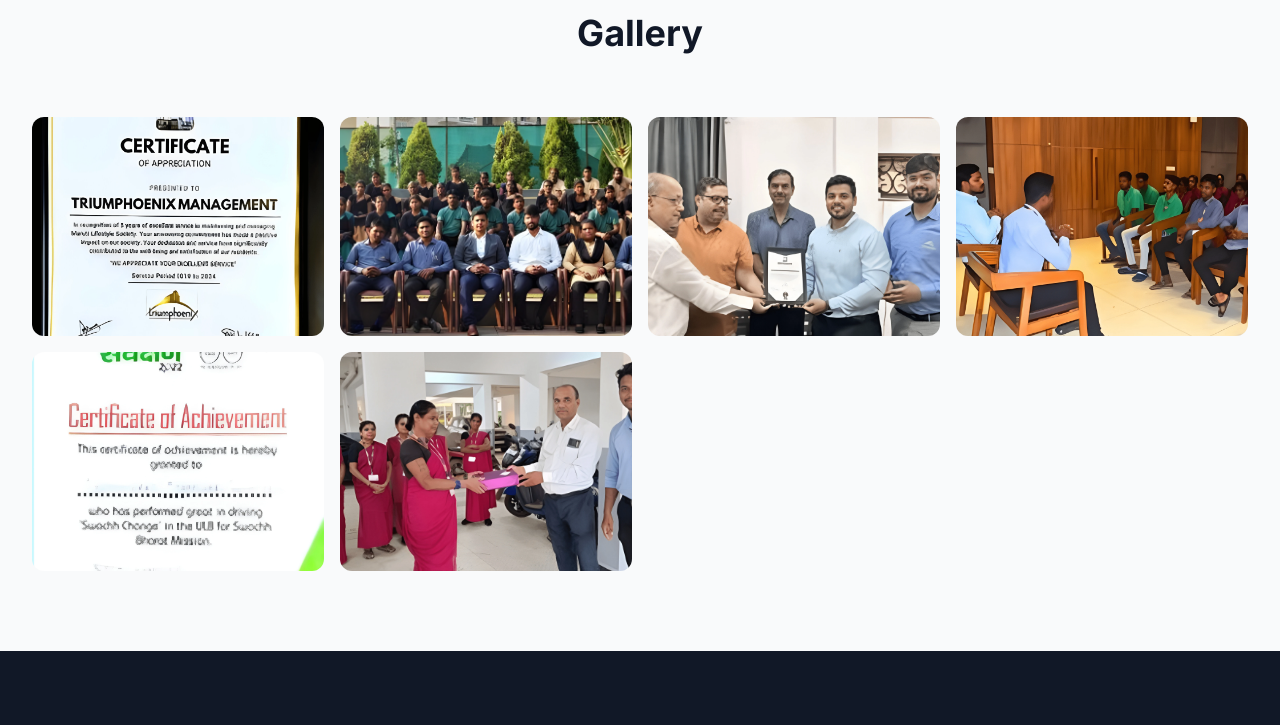
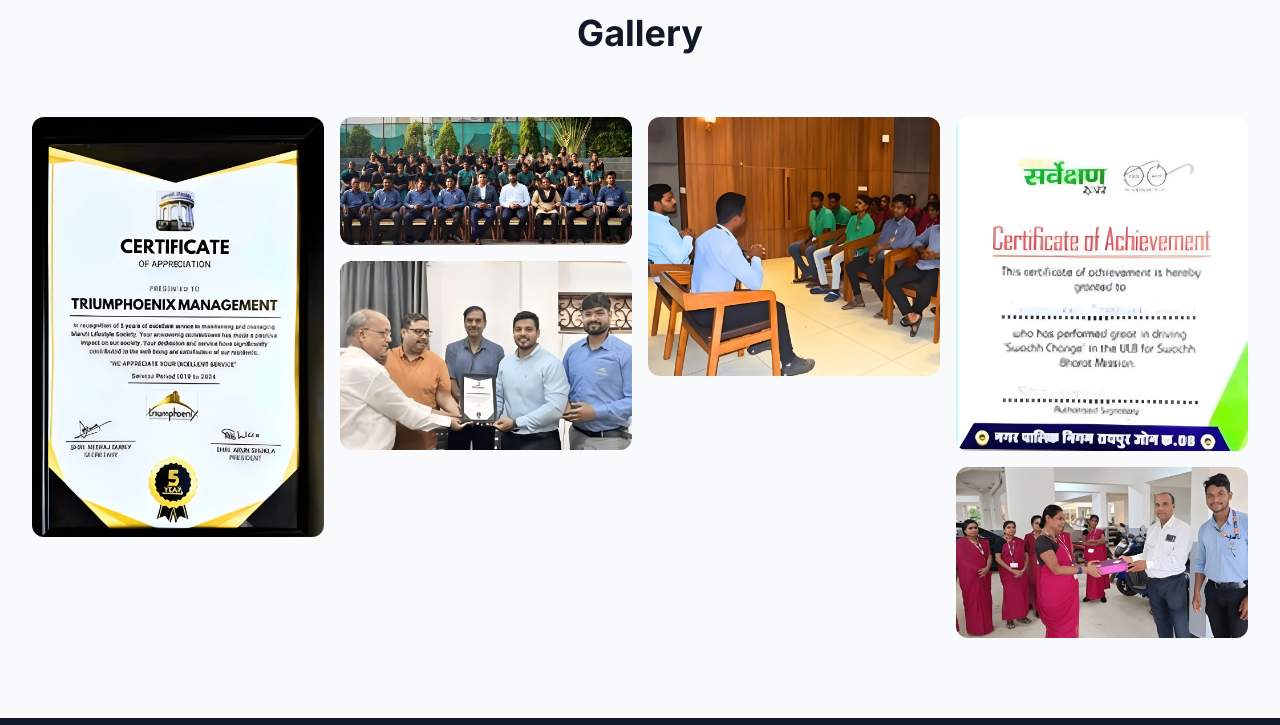
Before and after one commit to Jaspreetkohli72/Infinity-Facilities-Management, a plain HTML site: page projects.html in a window 1280 px wide. Shown: the part 1661-2386 px from the top of the page. Drawn offline with nearby package versions, Linux system fonts and the light colour scheme.

Commit message:
Final production build: Updates to projects gallery (Masonry layout, static images)

```diff
--- a/projects.html
+++ b/projects.html
@@ -298,43 +298,25 @@
             <h2 class="text-3xl md:text-4xl font-bold text-gray-900">Gallery</h2>
         </div>
 
-        <div class="grid grid-cols-2 md:grid-cols-3 lg:grid-cols-4 gap-4" id="gallery-grid">
+        <div class="columns-2 md:columns-3 lg:columns-4 gap-4 space-y-4" id="gallery-grid">
             <!-- Gallery Images (WebP) -->
-            <div class="aspect-[4/3] bg-gray-100 rounded-xl overflow-hidden relative group cursor-pointer"
-                onclick="openModal({image: 'assets/img/gallery/gallery_01.webp', title: 'Facility Overview', category: 'Highlights', description: 'Glimpse of our facility management standards.', features: []})">
-                <img src="assets/img/gallery/gallery_01.webp" alt="Gallery 1"
-                    class="w-full h-full object-cover transition-transform duration-500 group-hover:scale-110">
-                <div class="absolute inset-0 bg-black/0 group-hover:bg-black/20 transition-colors duration-300"></div>
+            <div class="break-inside-avoid">
+                <img src="assets/img/gallery/gallery_01.webp" alt="Gallery 1" class="w-full h-auto rounded-xl">
             </div>
-            <div class="aspect-[4/3] bg-gray-100 rounded-xl overflow-hidden relative group cursor-pointer"
-                onclick="openModal({image: 'assets/img/gallery/gallery_02.webp', title: 'Team Excellence', category: 'Team', description: 'Our dedicated professionals at work.', features: []})">
-                <img src="assets/img/gallery/gallery_02.webp" alt="Gallery 2"
-                    class="w-full h-full object-cover transition-transform duration-500 group-hover:scale-110">
-                <div class="absolute inset-0 bg-black/0 group-hover:bg-black/20 transition-colors duration-300"></div>
+            <div class="break-inside-avoid">
+                <img src="assets/img/gallery/gallery_02.webp" alt="Gallery 2" class="w-full h-auto rounded-xl">
             </div>
-            <div class="aspect-[4/3] bg-gray-100 rounded-xl overflow-hidden relative group cursor-pointer"
-                onclick="openModal({image: 'assets/img/gallery/gallery_03.webp', title: 'Community Impact', category: 'Events', description: 'Engaging with the community.', features: []})">
-                <img src="assets/img/gallery/gallery_03.webp" alt="Gallery 3"
-                    class="w-full h-full object-cover transition-transform duration-500 group-hover:scale-110">
-                <div class="absolute inset-0 bg-black/0 group-hover:bg-black/20 transition-colors duration-300"></div>
+            <div class="break-inside-avoid">
+                <img src="assets/img/gallery/gallery_03.webp" alt="Gallery 3" class="w-full h-auto rounded-xl">
             </div>
-            <div class="aspect-[4/3] bg-gray-100 rounded-xl overflow-hidden relative group cursor-pointer"
-                onclick="openModal({image: 'assets/img/gallery/gallery_04.webp', title: 'Awards & Recognition', category: 'Awards', description: 'Celebrating our achievements.', features: []})">
-                <img src="assets/img/gallery/gallery_04.webp" alt="Gallery 4"
-                    class="w-full h-full object-cover transition-transform duration-500 group-hover:scale-110">
-                <div class="absolute inset-0 bg-black/0 group-hover:bg-black/20 transition-colors duration-300"></div>
+            <div class="break-inside-avoid">
+                <img src="assets/img/gallery/gallery_04.webp" alt="Gallery 4" class="w-full h-auto rounded-xl">
             </div>
-            <div class="aspect-[4/3] bg-gray-100 rounded-xl overflow-hidden relative group cursor-pointer"
-                onclick="openModal({image: 'assets/img/gallery/gallery_05.webp', title: 'Operational Excellence', category: 'Operations', description: 'Ensuring smooth daily operations.', features: []})">
-                <img src="assets/img/gallery/gallery_05.webp" alt="Gallery 5"
-                    class="w-full h-full object-cover transition-transform duration-500 group-hover:scale-110">
-                <div class="absolute inset-0 bg-black/0 group-hover:bg-black/20 transition-colors duration-300"></div>
+            <div class="break-inside-avoid">
+                <img src="assets/img/gallery/gallery_05.webp" alt="Gallery 5" class="w-full h-auto rounded-xl">
             </div>
-            <div class="aspect-[4/3] bg-gray-100 rounded-xl overflow-hidden relative group cursor-pointer"
-                onclick="openModal({image: 'assets/img/gallery/gallery_06.webp', title: 'Staff Training', category: 'Training', description: 'Continuous improvement and training.', features: []})">
-                <img src="assets/img/gallery/gallery_06.webp" alt="Gallery 6"
-                    class="w-full h-full object-cover transition-transform duration-500 group-hover:scale-110">
-                <div class="absolute inset-0 bg-black/0 group-hover:bg-black/20 transition-colors duration-300"></div>
+            <div class="break-inside-avoid">
+                <img src="assets/img/gallery/gallery_06.webp" alt="Gallery 6" class="w-full h-auto rounded-xl">
             </div>
         </div>
     </div>
```
